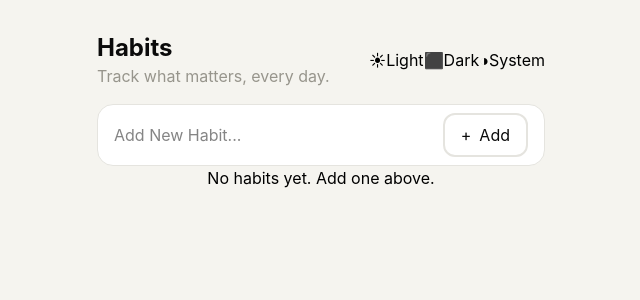
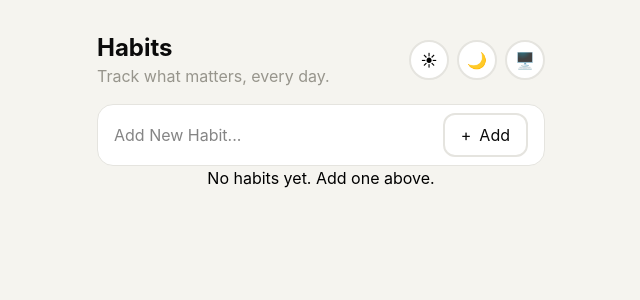
Before and after one commit to iabolfazl83/habit-tracker, a React (Vite) app: page / in a window 1280 px wide. Shown: the top 300 px of the page, without its empty margins (319-959 px from the left). Built offline with nearby package versions, Linux system fonts and the light colour scheme.

Commit message:
fixed theme control component styling.

```diff
--- a/src/components/ThemeToggle.tsx
+++ b/src/components/ThemeToggle.tsx
@@ -8,26 +8,25 @@ type ThemeOption = {
 
 const OPTIONS: ThemeOption[] = [
     {value: "light", label: "Light", icon: "☀"},
-    {value: "dark", label: "Dark", icon: "⬛"},
-    {value: "system", label: "System", icon: "◑"},
+    {value: "dark", label: "Dark", icon: "🌙"},
+    {value: "system", label: "System", icon: "🖥"},
 ];
 
 export function ThemeToggle() {
     const {theme, setTheme} = useTheme();
 
     return (
-        <div className="theme-toggle" role="group" aria-label="Theme">
+        <div className="flex gap-2" aria-label="Theme">
             {OPTIONS.map((option) => (
                 <button
                     key={option.value}
-                    className={`theme-btn ${theme === option.value ? "active" : ""}`}
+                    className={`p-1 flex justify-center items-center h-10 w-10 border-2 rounded-full border-claude-border dark:border-claude-border-dark bg-claude-input dark:bg-claude-input-dark hover:dark:bg-claude-bg-dark hover:bg-claude-border dark:text-claude-text-dark hover:cursor-pointer duration-200 ${theme === option.value ? "" : ""}`}
                     onClick={() => setTheme(option.value)}
                     aria-pressed={theme === option.value}
                     aria-label={option.label}
                     type="button"
                 >
                     <span aria-hidden="true">{option.icon}</span>
-                    <span>{option.label}</span>
                 </button>
             ))}
         </div>
```
